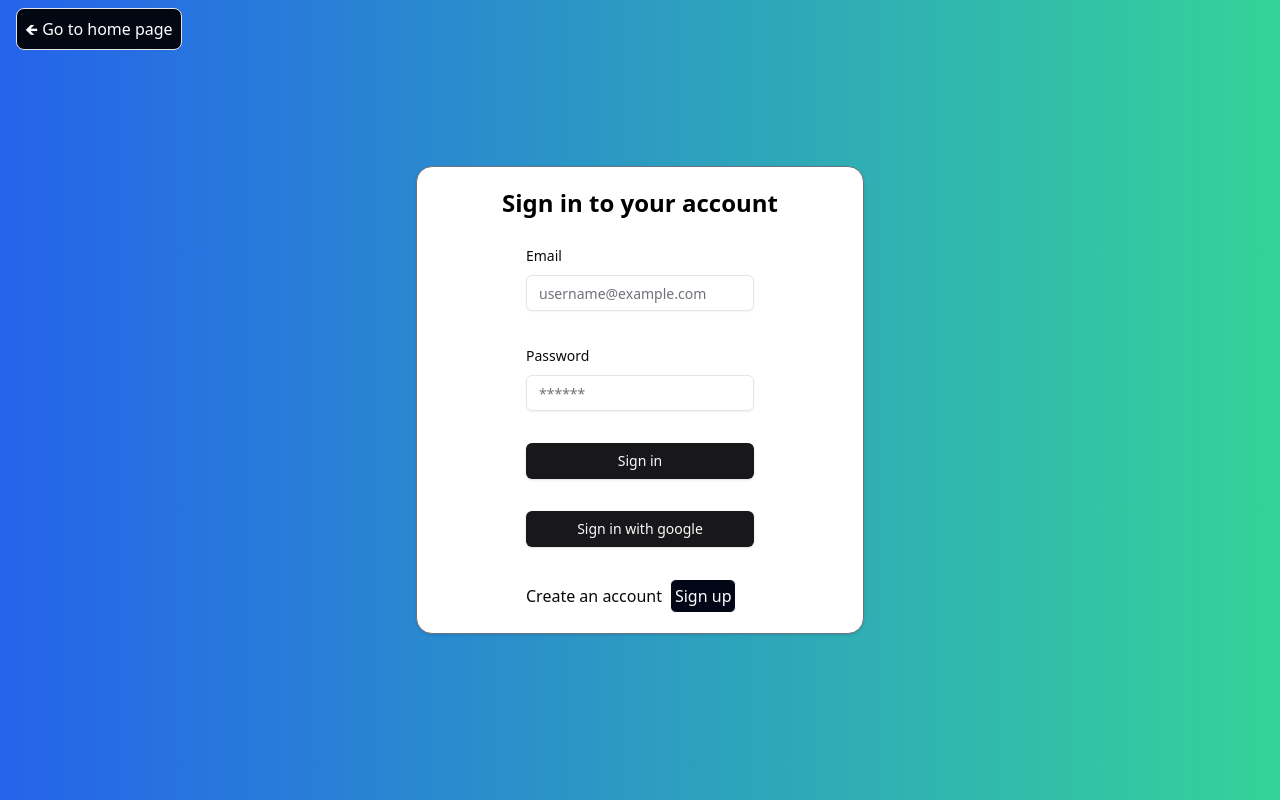
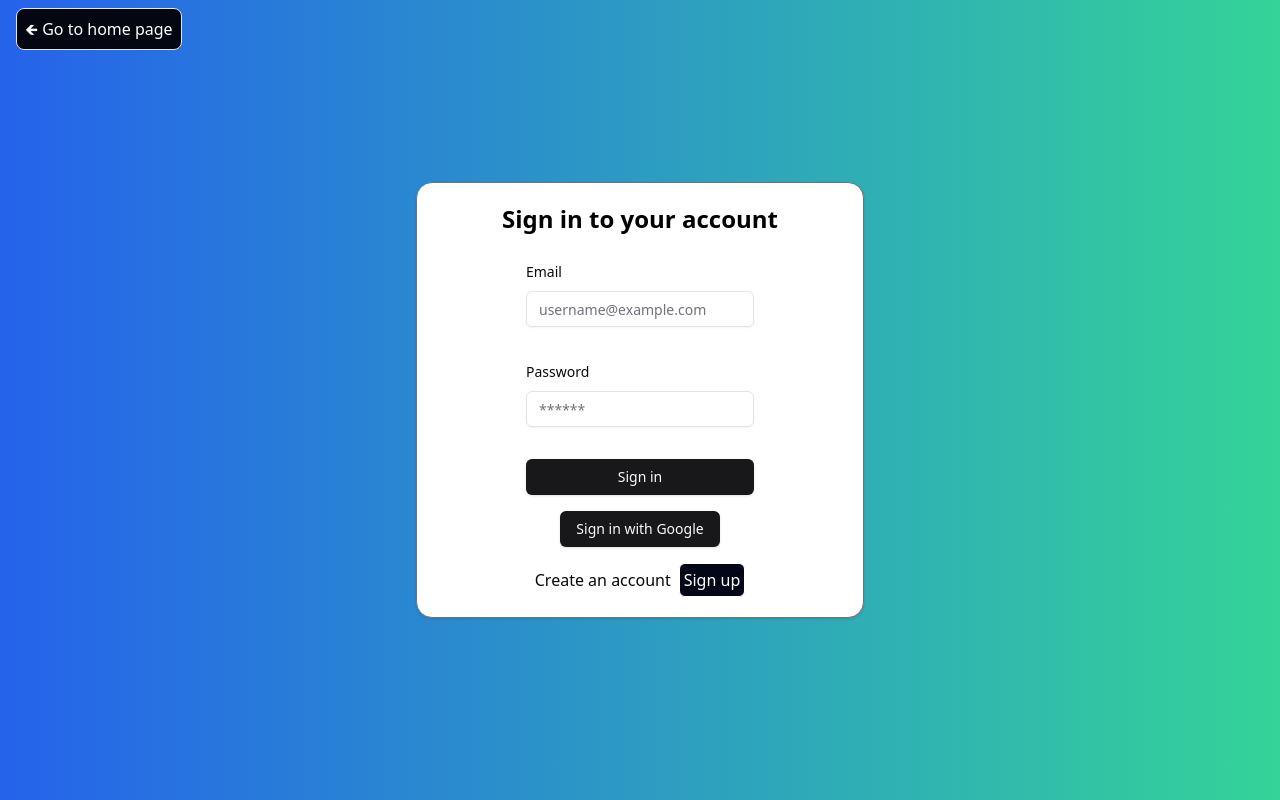
Before and after one commit to Batuhanseyman/todo-app, a Next.js app in the folder frontend/todo-app/: page /login in a window 1280 px wide. Built offline with nearby package versions, Linux system fonts and the light colour scheme; no server answers.

Commit message:
Update LoginForm component
Google sign-in controls are fixed

```diff
--- a/frontend/todo-app/components/layout/LoginForm.tsx
+++ b/frontend/todo-app/components/layout/LoginForm.tsx
@@ -17,19 +17,24 @@ import {
 } from "@/components/ui/form"
 import { Input } from "@/components/ui/input"
 import Link from 'next/link'
+import { FirebaseError } from 'firebase/app'
+import { useState } from 'react'
+
 
 const formSchema = z.object({
-    email: z.string().min(2, {
-      message: "Username must be at least 4 characters.",
+    email: z.string().min(12, {
+      message: "Email must be at least 12 characters.",
     }),
-    password: z.string().min(2, {
-        message: "Username must be at least 4 characters.",
+    password: z.string().min(6, {
+        message: "Password must be at least 6 characters.",
       })
   })
 
 
 const LoginForm = () => {
   const router = useRouter();
+  const [error, setError] = useState<string | null>(null)
+  const [loading, setLoading] = useState(false)
 
       const form = useForm<z.infer<typeof formSchema>>({
           resolver: zodResolver(formSchema),
@@ -40,22 +45,54 @@ const LoginForm = () => {
         })
 
         const onSubmit = async (values: z.infer<typeof formSchema>) => {
+          setError(null)
+          setLoading(true)
           try {
             await loginUser(values.email, values.password)
-            console.log("Giriş başarılı!")
             router.push("/todo")
+          } catch (err) {
+            if (err instanceof FirebaseError) {
+              switch (err.code) {
+                case "auth/user-not-found":
+                  setError("No account found with this email.")
+                  break
 
-          } catch (error) {
-            console.error("Giriş hatası:", error)
+                case "auth/invalid-credential":
+                  setError("Incorrect email or password please try again.")
+                  break
+
+                case "auth/too-many-requests":
+                  setError("Too many attempts. Please try again later.")
+                  break
+
+                default:
+                  setError("An error occurred. Please try again.")
+              }
+            } else {
+              setError("An unknown error occurred.")
+            }
+          } finally {
+            setLoading(false)
           }
         }
+
+
         const handleGoogleLogin = async () => {
+          setError(null)
+          setLoading(true)
           try {
-            await loginWithGoogle()
-            router.push("/todo")
-          } catch (error) {
-            console.error("Google giriş hatası:", error)
+            const user = await loginWithGoogle()
+            if (user) {
+              router.push("/todo")
+            }
+          } catch (err) {
+            if (err instanceof FirebaseError) {
+              setError("Google sign-in was canceled or failed.")
+            }
+          } finally {
+            setLoading(false)
           }
+
         }
 
   return (
@@ -65,6 +102,9 @@ const LoginForm = () => {
         <div className="text-center mb-6">
         <h1 className="text-2xl font-semibold text-black ">Sign in to your account</h1>
         </div>
+
+        {error && <p className="text-red-500">{error}</p>}
+
         <Form {...form}>
         <form onSubmit={form.handleSubmit(onSubmit)} className="space-y-8 flex flex-col">
           <FormField
@@ -93,12 +133,16 @@ const LoginForm = () => {
                 </FormItem>
             )}
             />
-            <Button type="submit">Sign in</Button>
-            <Button onClick={handleGoogleLogin}>Sign in with google</Button>
-            <div className='flex gap-2 items-center justify-items-center'><p>Create an account</p>
-            <Link className='hover:bg-slate-800 border rounded-md border-white bg-slate-950 text-white p-1' href='/register'>Sign up</Link></div>
+            <Button type="submit" disabled = {loading}>
+              {loading ? "Signing in..." : "Sign in"}
+              </Button>
         </form>
         </Form>
+        <Button onClick={handleGoogleLogin} disabled = {loading} className='mt-4'>
+          {loading ? "Loading..." : "Sign in with Google"}
+          </Button>
+            <div className='flex gap-2 items-center justify-items-center mt-4'><p>Create an account</p>
+            <Link className='hover:bg-slate-800 border rounded-md border-white bg-slate-950 text-white p-1' href='/register'>Sign up</Link></div>
     </div>
 
   )
```
